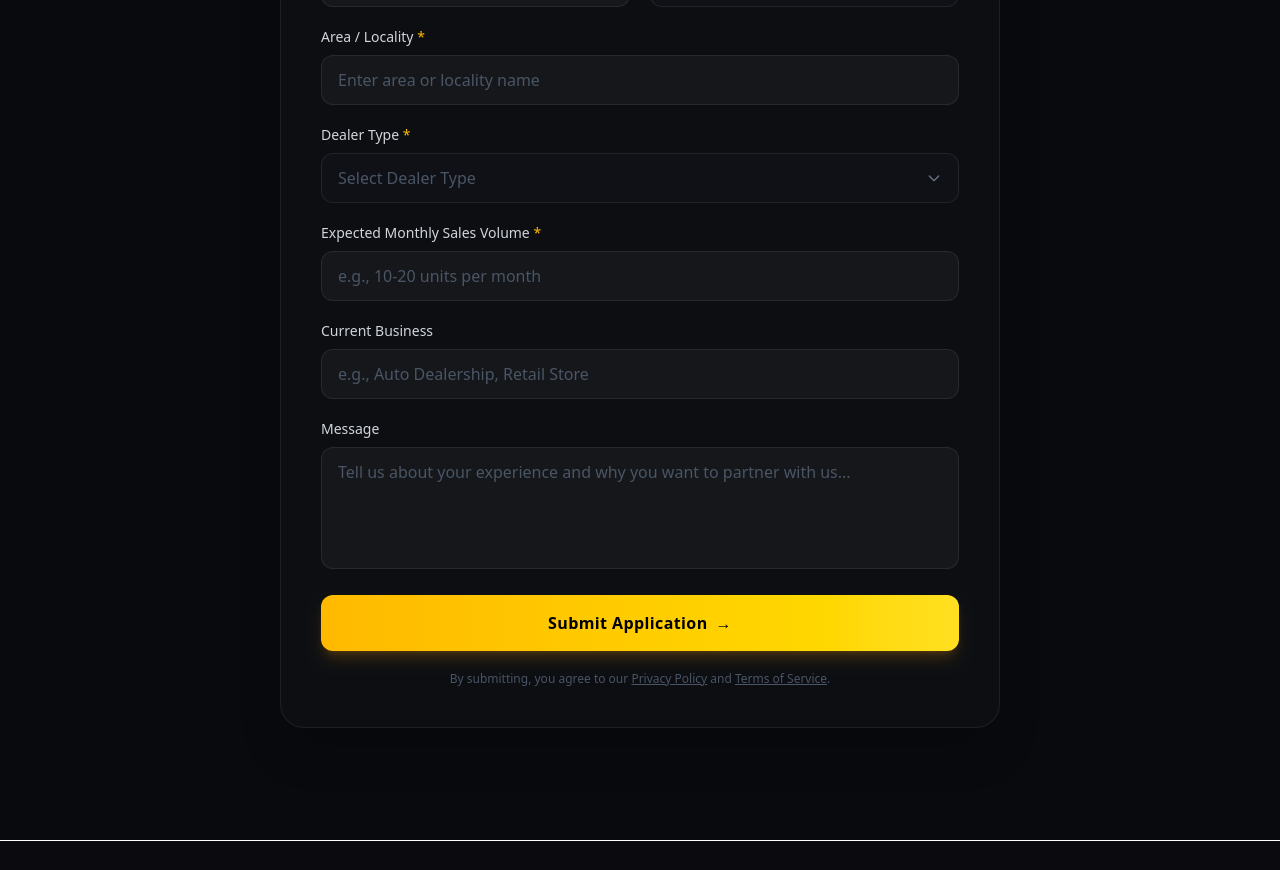
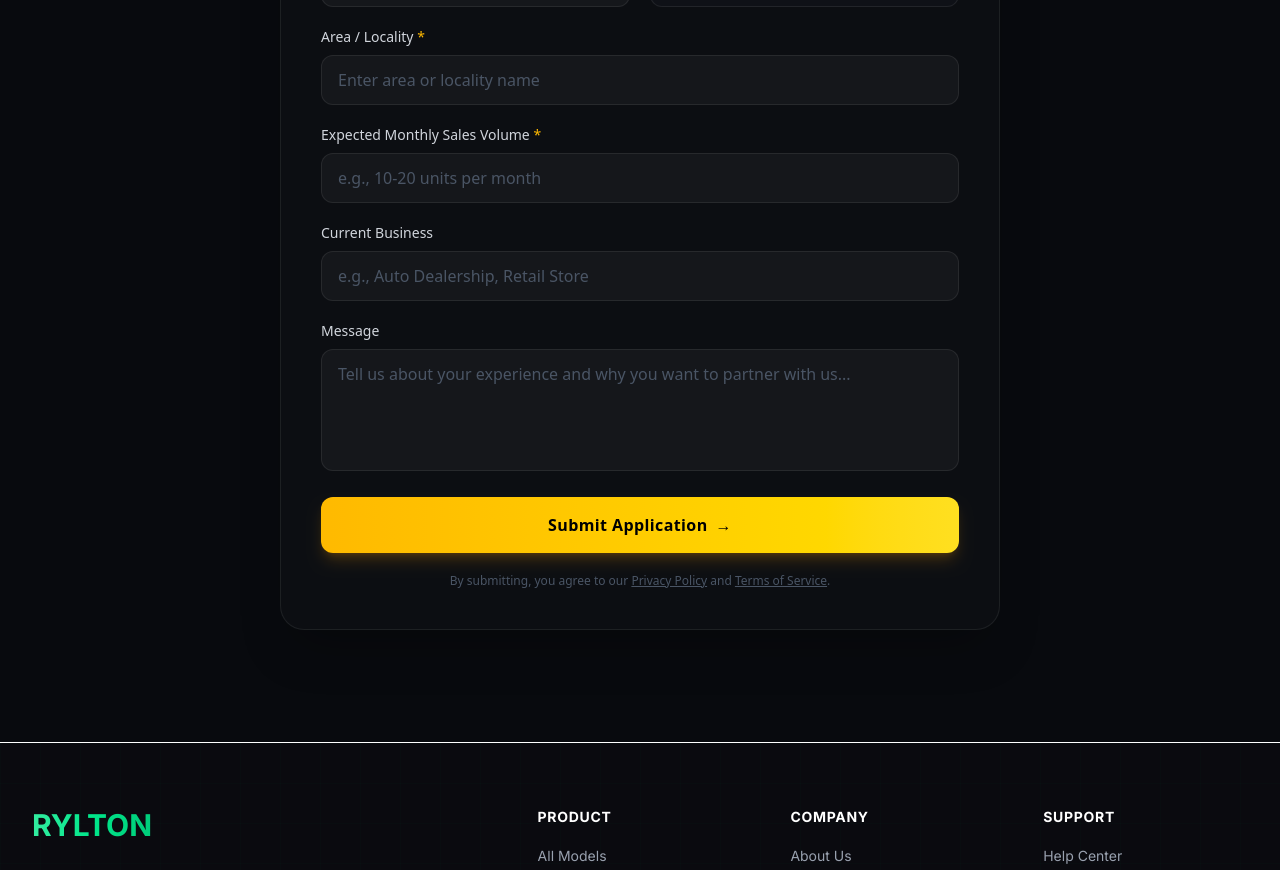
Before and after one commit to Adithya4080/Rylton, a Next.js app: page /dealership in a window 1280 px wide. Shown: the part 1380-2250 px from the top of the page. Built offline with nearby package versions, Linux system fonts and the light colour scheme.

Commit message:
dealer type removed from dealership form and layout change

```diff
--- a/app/dealership/page.tsx
+++ b/app/dealership/page.tsx
@@ -168,7 +168,6 @@ export default function DealershipPage() {
 
                     District / State : ${formData.city}, ${formData.state}
                     Area / Locality  : ${formData.area}
-                    Dealer Type      : ${formData.dealerType}
                     Monthly Sales    : ${formData.salesVolume}
                     Current Business : ${formData.currentBusiness || 'N/A'}
 
@@ -332,7 +331,7 @@ export default function DealershipPage() {
             </div>
 
             {/* Dealer Type — custom dropdown */}
-            <div>
+            {/* <div>
               <label className="block text-sm font-medium text-gray-300 mb-2">Dealer Type <span className="text-amber-400">*</span></label>
               <CustomSelect
                 name="dealerType"
@@ -342,7 +341,7 @@ export default function DealershipPage() {
                 placeholder="Select Dealer Type"
                 required
               />
-            </div>
+            </div> */}
 
             {/* Sales Volume */}
             <div>
--- a/app/layout.tsx
+++ b/app/layout.tsx
@@ -11,7 +11,7 @@ export const metadata: Metadata = {
   openGraph: {
     title: "Rylton - Electric Scooters",
     description: "The future of urban mobility is here",
-    url: "https://rylton.in",
+    url: "https://www.rylton.in",
     siteName: "Rylton",
     images: [
       {
```
